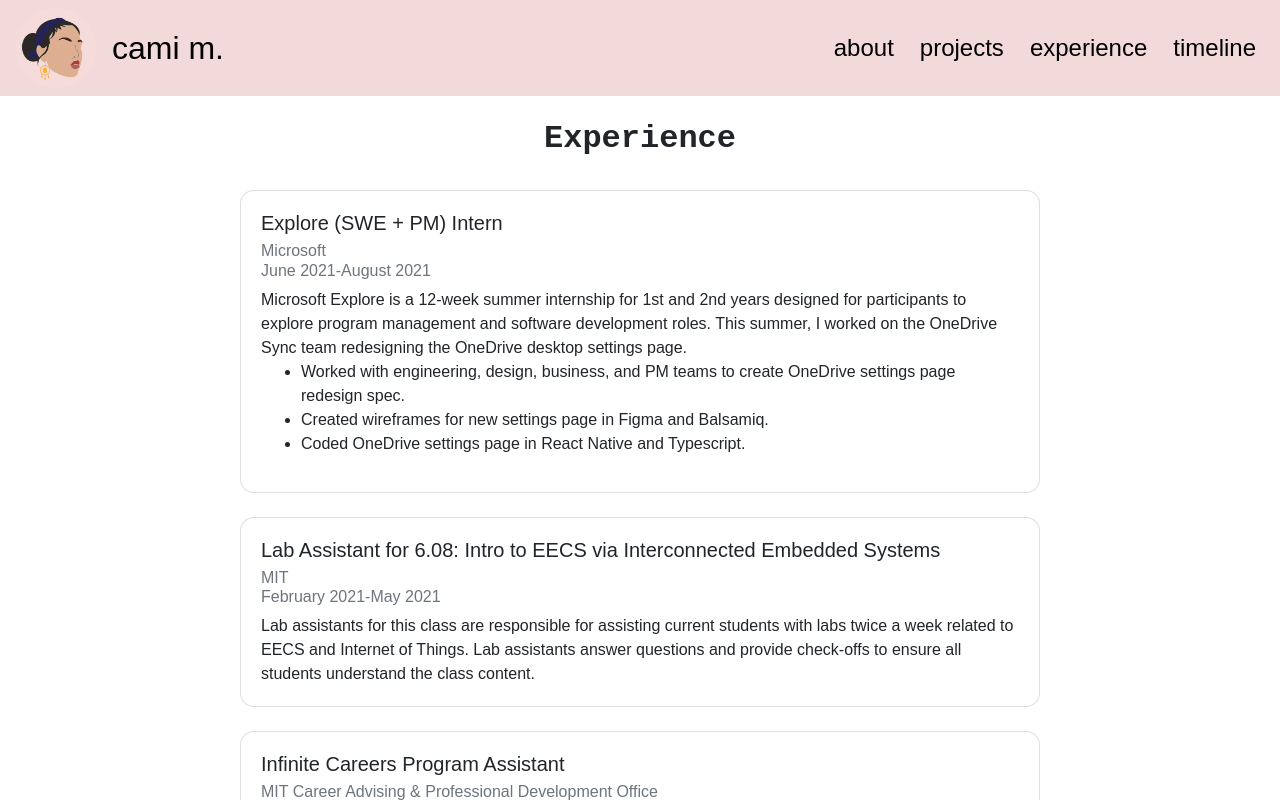
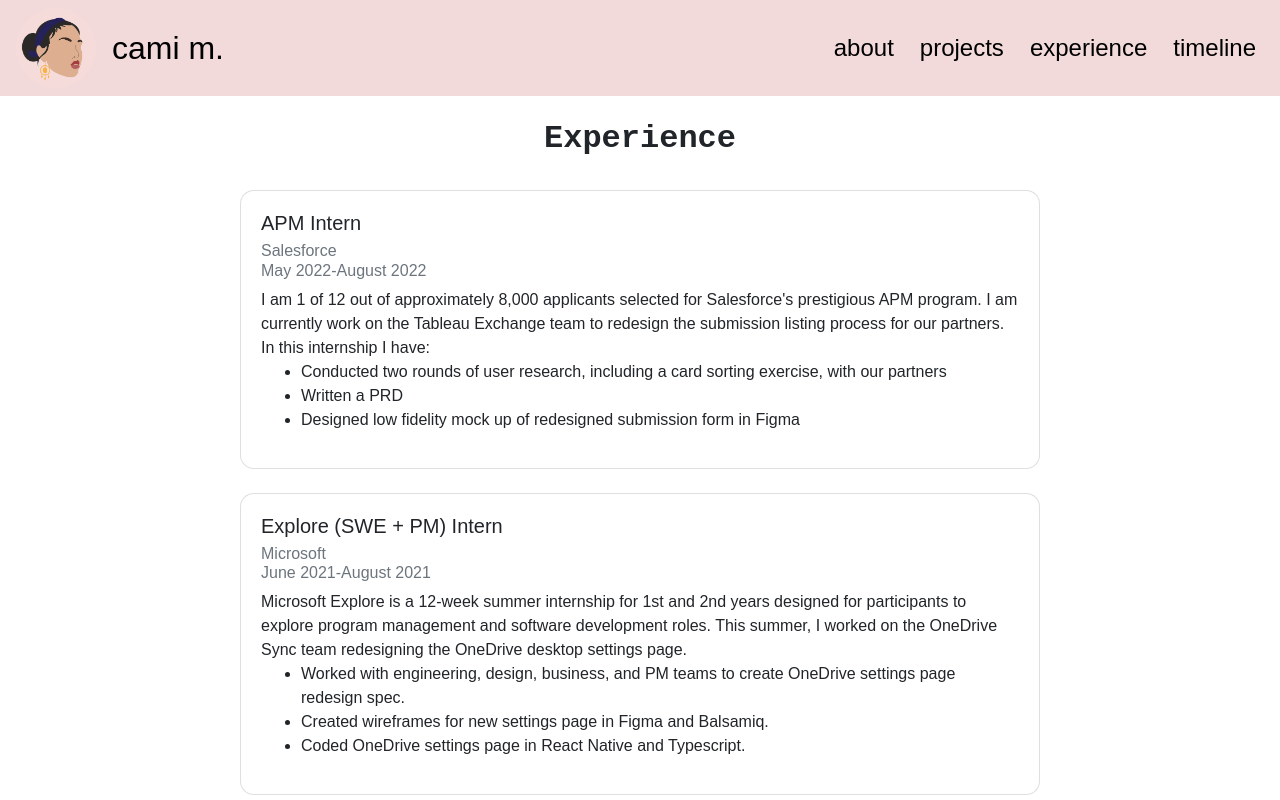
Before and after one commit to camimgh/jcamim, a React (Create React App) app: page /experience in a window 1280 px wide. Shown: the top 800 px of the page. Built offline with nearby package versions, Linux system fonts and the light colour scheme.

Commit message:
updated experience

```diff
--- a/src/pages/Experience.js
+++ b/src/pages/Experience.js
@@ -20,6 +20,25 @@
                 </div>
 
                 <div id="experience-cards">
+                    <Card>
+                        <Card.Body>
+                            <Card.Title>APM Intern</Card.Title>
+                            <Card.Subtitle className="mb-2 text-muted">Salesforce
+                            <br/>
+                            May 2022-August 2022</Card.Subtitle>
+                            <Card.Text>
+                                I am 1 of 12 out of approximately 8,000 applicants selected for Salesforce's prestigious APM program. I am currently
+                                work on the Tableau Exchange team to redesign the submission listing process for our partners.
+
+                                In this internship I have:
+                                <ul>
+                                    <li>Conducted two rounds of user research, including a card sorting exercise, with our partners</li>
+                                    <li>Written a PRD</li>
+                                    <li>Designed low fidelity mock up of redesigned submission form in Figma</li>
+                                </ul>
+                            </Card.Text>
+                        </Card.Body>
+                    </Card>
                     <Card>
                         <Card.Body>
                             <Card.Title>Explore (SWE + PM) Intern</Card.Title>
--- a/src/pages/Timeline.js
+++ b/src/pages/Timeline.js
@@ -21,6 +21,21 @@
                 <p>Greyed out bullets means that these are not new positions.</p>
                 </div>
                 <div id="timeline-cards">
+                <h1>Summer 2022</h1>
+                <Accordion>
+                <Card bg="light">
+                    <Accordion.Toggle as={Card.Header} className="text-center"  eventKey="0">Work
+                    </Accordion.Toggle>
+                    <Accordion.Collapse eventKey="0">
+                    <Card.Body>
+                        <Card.Text>
+                            In Summer 2022, I worked at Salesforce as 1 of 12 APMs. I worked on the Tableau Exchange team redesigning the
+                            submission listing process.
+                        </Card.Text>
+                    </Card.Body>
+                    </Accordion.Collapse>
+                </Card>
+                </Accordion>
                 <h1>Spring 2022</h1>
                 <Accordion>
                 <Card bg="light">
@@ -30,11 +45,9 @@
                     <Card.Body>
                         <Card.Text>
                             <ul>
-                                <li>CMS.614: Network Cultures</li>
                                 <li>21W.762: Poetry Workshop</li>
                                 <li>6.S063: Design for the Web</li>
                                 <li>21W.755: Reading and Writing Short Stories</li>
-                                <li>6.UAT: Oral Communication</li>
                             </ul>
                         </Card.Text>
                     </Card.Body>
@@ -135,7 +148,7 @@
                     <Accordion.Collapse eventKey="0">
                     <Card.Body>
                         <Card.Text>
-                            In Summer 2021, I interned for Microsoft as an Explore intern (PM and SWE) on the OneDrive Sync team, where I redeisgned
+                            In Summer 2021, I interned for Microsoft as an Explore intern (PM and SWE) on the OneDrive Sync team, where I redesigned
                             the OneDrive desktop app settings page in React Native and Typescript.
                         </Card.Text>
                     </Card.Body>
```
